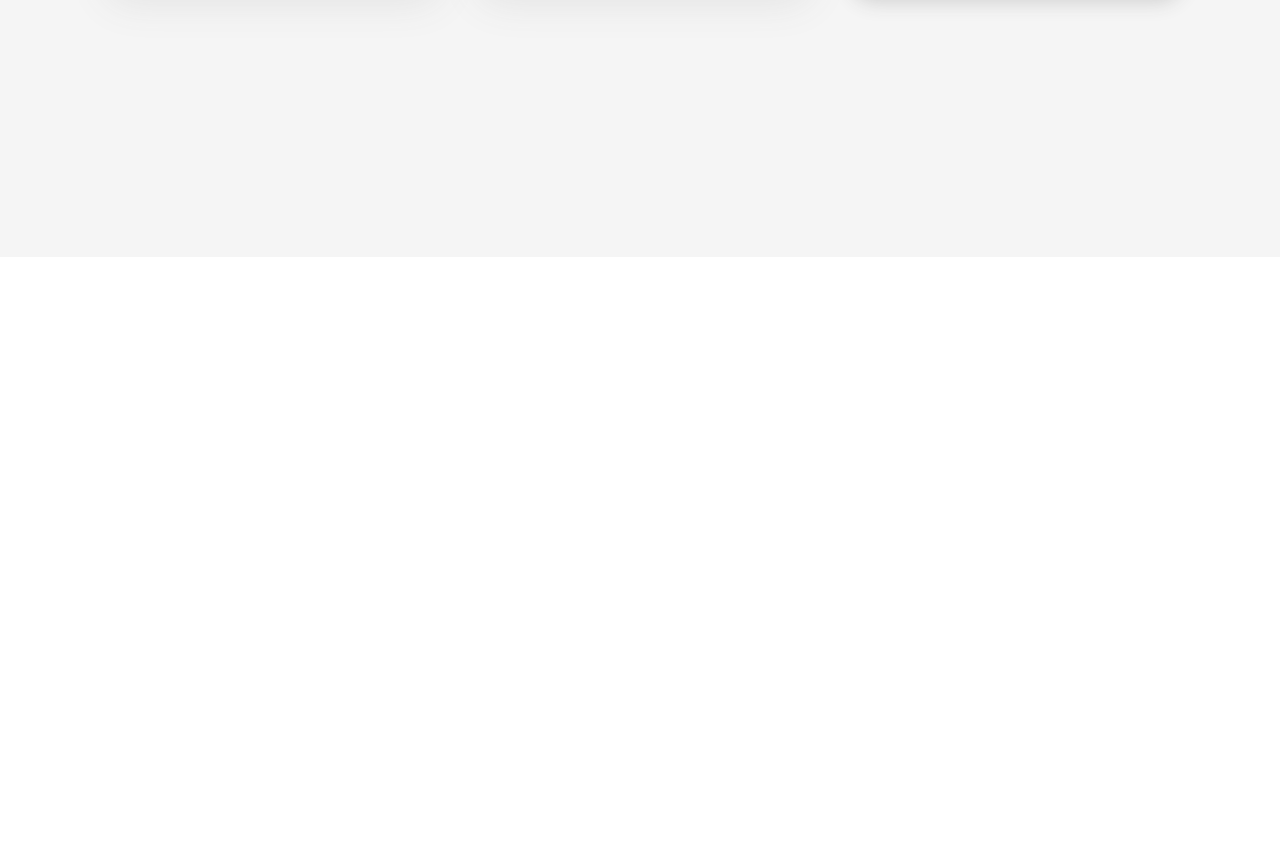
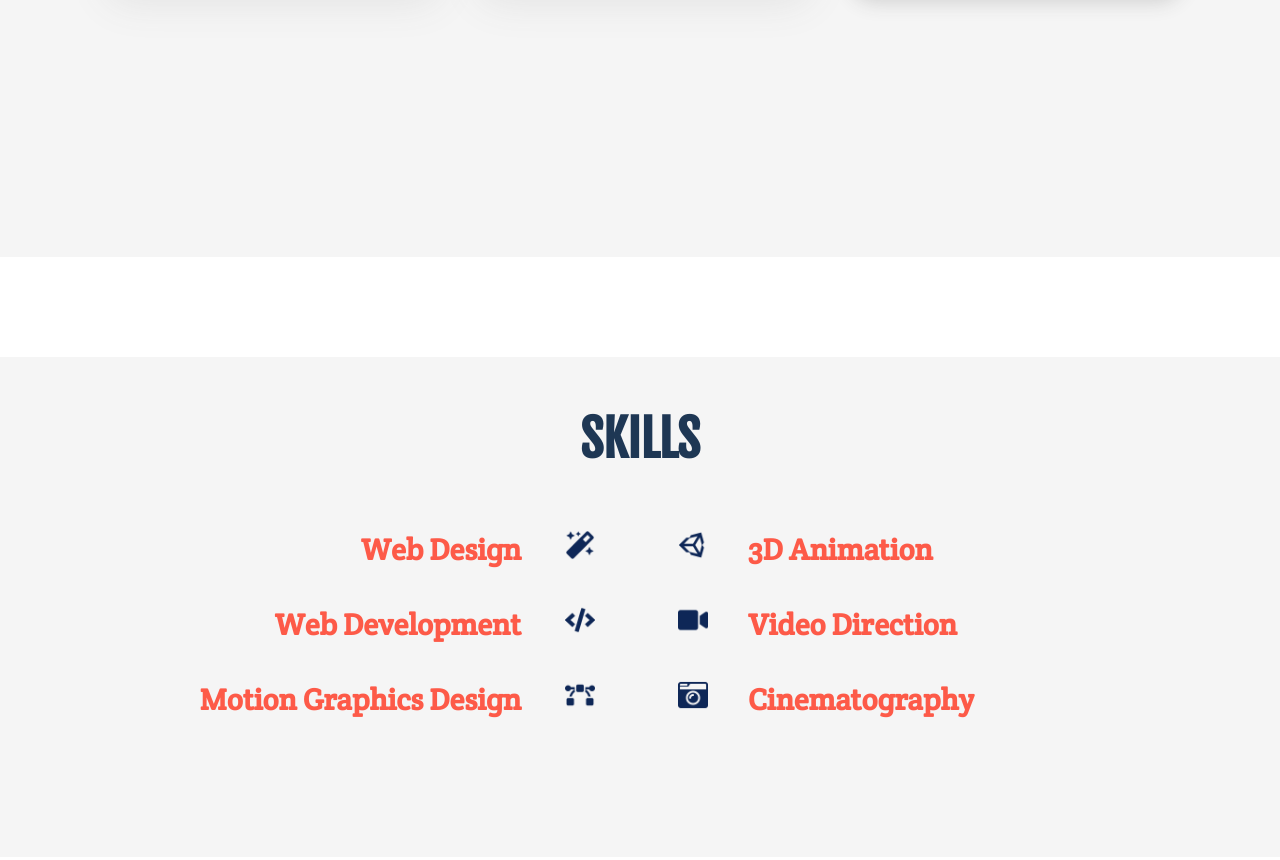
Before and after one commit to Sakib12345/portfolio, a plain HTML site: page index.html in a window 1280 px wide. Shown: the part 2443-3303 px from the top of the page. Before the commit the page ends 2700 px from the top, so only its background shows below. Drawn offline with Linux system fonts and the light colour scheme.

Commit message:
skills section added

```diff
--- a/index.html
+++ b/index.html
@@ -2,9 +2,11 @@
 <html lang="en">
 <head>
     <link rel="preconnect" href="https://fonts.gstatic.com">
-<link href="https://fonts.googleapis.com/css2?family=Poppins&display=swap" rel="stylesheet">
-<link rel="preconnect" href="https://fonts.gstatic.com">
-<link href="https://fonts.googleapis.com/css2?family=Anton&family=Fjalla+One&display=swap" rel="stylesheet">
+    <link href="https://fonts.googleapis.com/css2?family=Poppins&display=swap" rel="stylesheet">
+    <link rel="preconnect" href="https://fonts.gstatic.com">
+    <link href="https://fonts.googleapis.com/css2?family=Anton&family=Fjalla+One&display=swap" rel="stylesheet">
+    <link rel="preconnect" href="https://fonts.gstatic.com">
+    <link href="https://fonts.googleapis.com/css2?family=Crete+Round&display=swap" rel="stylesheet">
     <link rel="stylesheet" href="style.css">
     <title>Sakib Al Islam</title>
 </head>
@@ -58,5 +60,39 @@
             <p class="box-paragraph" >It is a long established fact that a reader will be distracted by the readable content of a page when looking at its layout.</p>
         </div>
     </section>
+
+    <section class="skills">
+        <h3>SKILLS</h3>
+        <div class="half-section-for-skills">
+            <div class="skills-box-model-left">
+                <h4>Web Design</h4>
+                <img class="icon-size" src="icons/magic-solid.png" alt="">
+            </div>
+            <div class="skills-box-model-left">
+                <h4>Web Development</h4>
+                <img class="icon-size" src="icons/code-solid.png" alt="">
+            </div>
+            <div class="skills-box-model-left">
+                <h4>Motion Graphics Design</h4>
+                <img class="icon-size" src="icons/bezier-curve-solid.png" alt="">
+            </div>
+        </div>
+
+        <div class="half-section-for-skills">
+            <div class="skills-box-model-right">
+                <img class="icon-size" src="icons/unity-brands.png" alt="">
+                <h4>3D Animation</h4>
+            </div>
+            <div class="skills-box-model-right">
+                <img class="icon-size" src="icons/video-solid.png" alt="">
+                <h4>Video Direction</h4>
+            </div>
+            <div class="skills-box-model-right">
+                <img class="icon-size" src="icons/camera-retro-solid.png" alt="">
+                <h4>Cinematography</h4>
+            </div>
+        </div>
+        </div>
+    </section>
 </body>
 </html>
--- a/style.css
+++ b/style.css
@@ -81,6 +81,7 @@ h4{
 .latest-project{
     background-color: whitesmoke;
     height: 1000px;
+    margin-bottom: 100px;
 }
 
 .one-third-box-one{
@@ -126,3 +127,60 @@ h4{
     margin: 0;
     margin-left: 5%;
 }
+
+.half-section-for-skills{
+    width: 40%;
+    float: left;
+    margin-left: 6.5%;
+}
+.skills{
+    background-color: whitesmoke;
+    height: 500px;
+    margin-bottom: 100px;
+}
+.skills h3{
+    padding-top: 4%;
+    color: rgba(0, 29, 61, 0.877);
+}
+.skills-box-model-left{
+    height: auto;
+    width: 100%;
+    margin-left: 20%;
+    margin-bottom: 5%;
+    float: right;
+    text-align: right;
+}
+.skills-box-model-left h4{
+    font-size: 30px;
+    color: rgb(253, 90, 72);
+    font-family: 'Crete Round', serif;
+    font-weight: 600;
+    padding-right: 40px;
+    padding-left: 80px;
+}
+.skills-box-model-right{
+    height: auto;
+    width: 100%;
+    float: left;
+    margin: 0;
+    padding: 0;
+    text-align: left;
+    margin-bottom: 5%;
+    }
+.skills-box-model-right h4{
+    font-size: 30px;
+    color: rgb(253, 90, 72);
+    font-family: 'Crete Round', serif;
+    font-weight: 600;
+    padding-left: 10px;
+}
+.icons-color{
+    color: rgba(14, 39, 87, 0.815);
+}
+.icon-size{
+    width:30px;
+}
+h4{
+    background-position: right;
+    display: inline-block;
+}
```
Also changed, not shown: icons/bezier-curve-solid.png (added), icons/camera-retro-solid.png (added), icons/code-solid.png (added), icons/magic-solid.png (added), icons/unity-brands.png (added), icons/video-solid.png (added).
